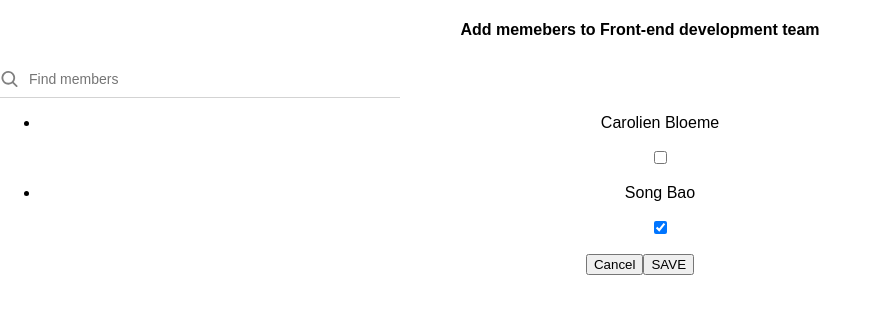
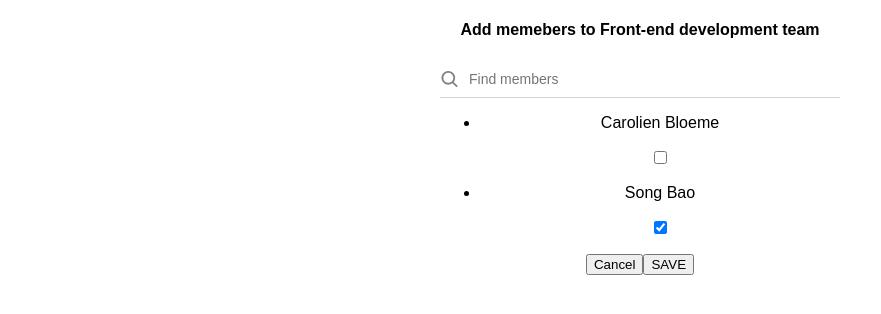
Before and after one commit to ManolyaTam/react-simple-mockup, a React (Create React App) app: page / in a window 1280 px wide. Shown: the top 314 px of the page, without its empty margins (0-881 px from the left). Built offline with nearby package versions, Linux system fonts and the light colour scheme.

Commit message:
renaming a div classname

```diff
--- a/src/components/AddPage/add-page.component.jsx
+++ b/src/components/AddPage/add-page.component.jsx
@@ -3,7 +3,7 @@
 
 const AddPage = () => {
     return (
-        <div className='search-members-form'>
+        <div className='add-page'>
             <h4>Add memebers to Front-end development team</h4>
             <SearchMembersForm />
         </div>
```
